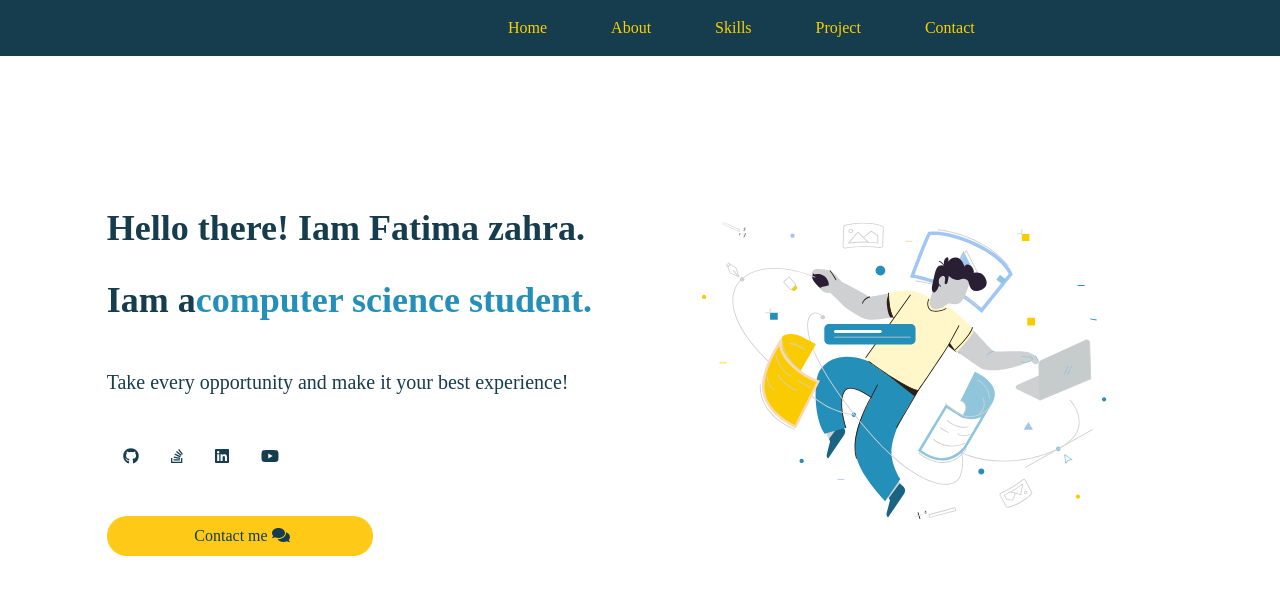
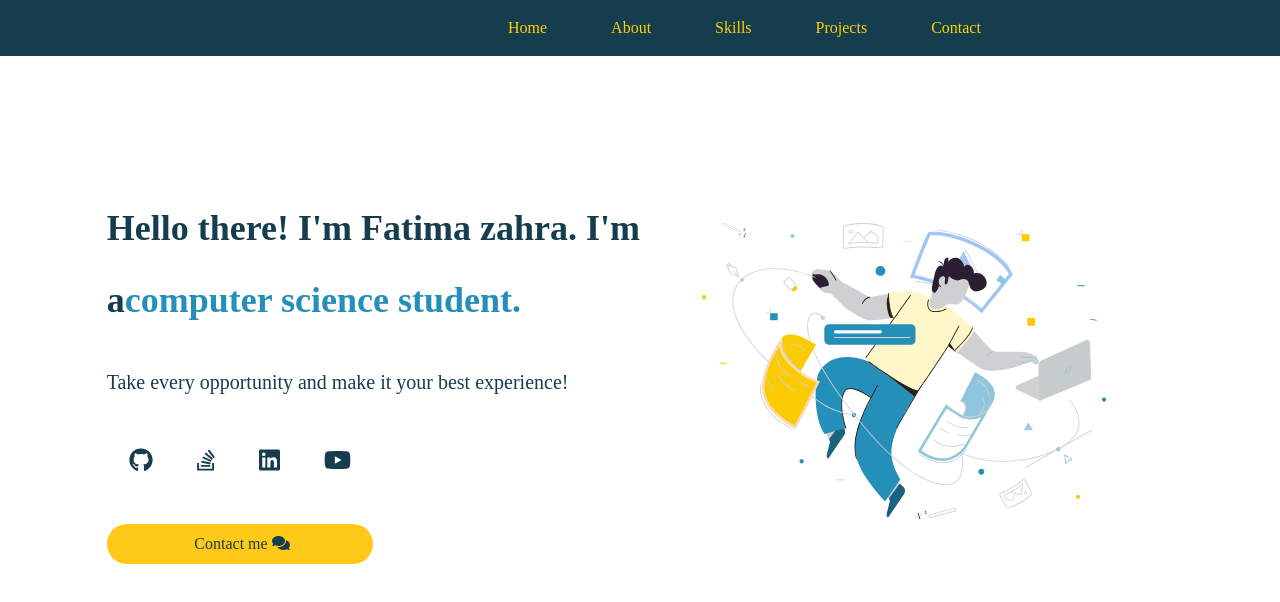
Before and after one commit to Ben-Fatima/Portfolio, a Next.js app: page /home in a window 1280 px wide. Shown: the top 602 px of the page. Built offline with nearby package versions, Linux system fonts and the light colour scheme.

Commit message:
fix typo errors and layout consistency

```diff
--- a/components/Header.js
+++ b/components/Header.js
@@ -1,7 +1,7 @@
 const Header = () => {
   return (
     <h1 className="mont leading-10 mt-20 text-2xl sky-600 font-black xl:leading-loose xl:text-4xl">
-      Hello there! Iam Fatima zahra. Iam a
+      Hello there! I&apos;m Fatima zahra. I&apos;m a
       <p className="inline-block sky-400"> computer science student.</p>
     </h1>
   );
--- a/components/Navbar.js
+++ b/components/Navbar.js
@@ -21,7 +21,7 @@ const Navbar = () => {
         </Link>
         <Link href="/project">
           <a className="lg:px-6 mont inline-block fuchsia hover:text-blue-100">
-            Project
+            Projects
           </a>
         </Link>
         <Link href="/contact">
--- a/components/SocialMedia.js
+++ b/components/SocialMedia.js
@@ -7,28 +7,36 @@ const SocialMedia = ({ css }) => {
   return (
     <div className={css}>
       <div className="px-10 xl:px-4">
+        <a href="https://github.com/Ben-Fatima">
           <FontAwesomeIcon
             className="hover:text-yellow-500 cursor-pointer"
             icon={faGithub}
           />
+        </a>
       </div>
       <div className="px-10 xl:px-4">
+        <a href="https://stackoverflow.com/users/13309802/fatima-zahra-ben-hammou">
           <FontAwesomeIcon
             className="hover:text-yellow-500 cursor-pointer"
             icon={faStackOverflow}
           />
+        </a>
       </div>
       <div className="px-10 xl:px-4">
+        <a href="https://www.linkedin.com/in/fatima-zahra-ben-hammou-a24414198/">
           <FontAwesomeIcon
             className="hover:text-yellow-500 cursor-pointer"
             icon={faLinkedin}
           />
+        </a>
       </div>
       <div className="px-10 xl:px-4">
+        <a href="https://www.youtube.com/channel/UCYMaJf_c6tb8Di7dGS5nXOg">
           <FontAwesomeIcon
             className="hover:text-yellow-500 cursor-pointer"
             icon={faYoutube}
           />
+        </a>
       </div>
     </div>
   );
--- a/pages/about.js
+++ b/pages/about.js
@@ -81,11 +81,10 @@ const About = () => {
               </a>{" "}
               in Morocco.
               <br />I am interested in learning and developing everything
-              related to computer science, with a passion for creating clean
-              code.
-              <br /> Other than coding, I spend most of my free time doing video
-              animation on my youtube channel. 📚 I have also been trying to
-              read more so feel free to reach out to me with any book
+              related to computer science, with a passion for clean code.
+              <br /> Other than coding, I spend most of my free time creating
+              animation videos on my youtube channel. I have also been trying to
+              read more 📚 so feel free to reach out to me with any book
               recommendations!
             </p>
             <div className="">
--- a/pages/home.js
+++ b/pages/home.js
@@ -23,7 +23,7 @@ const Leading = () => {
           <div className="w-full text-center lg:w-1/2 lg:text-left">
             <Header />
             <Quote />
-            <SocialMedia css="flex mt-12 text-center sky-600" />
+            <SocialMedia css="flex mt-12 text-center lg:text-2xl lg:w-1/2 lg:justify-around sky-600" />
             <motion.button
               whileHover={{
                 scale: 1.05,
--- a/pages/project.js
+++ b/pages/project.js
@@ -1,5 +1,6 @@
 import Navbar from "../components/Navbar";
 import { motion } from "framer-motion";
+import Title from "../components/Title";
 
 const Project = () => {
   const global = {
@@ -34,12 +35,13 @@ const Project = () => {
         css="sticky top-0 z-10 w-full p-4 bg-sky-600"
         items="px-6 mont inline-block fuchsia hover:text-blue-100"
       />
-      <div className="grid mx-auto w-9/12 mb-12">
+      <div className="grid w-11/12 lg:w-10/12 mx-auto lg:mt-4">
+        <Title>Projects</Title>
         <motion.div
           variants={moveUp}
           initial="hidden"
           animate="show"
-          className="block mt-12 mont border border-gray-100 rounded-xl p-4 leading-10 text-lg text-justify"
+          className="block mt-4 mont border border-gray-100 rounded-xl p-4 leading-10 text-lg text-justify"
         >
           <h1 className="sky-600 text-lg font-bold mont w-full uppercase">
             TradSys
```
Lines whose indentation alone changed are shown as unchanged.
